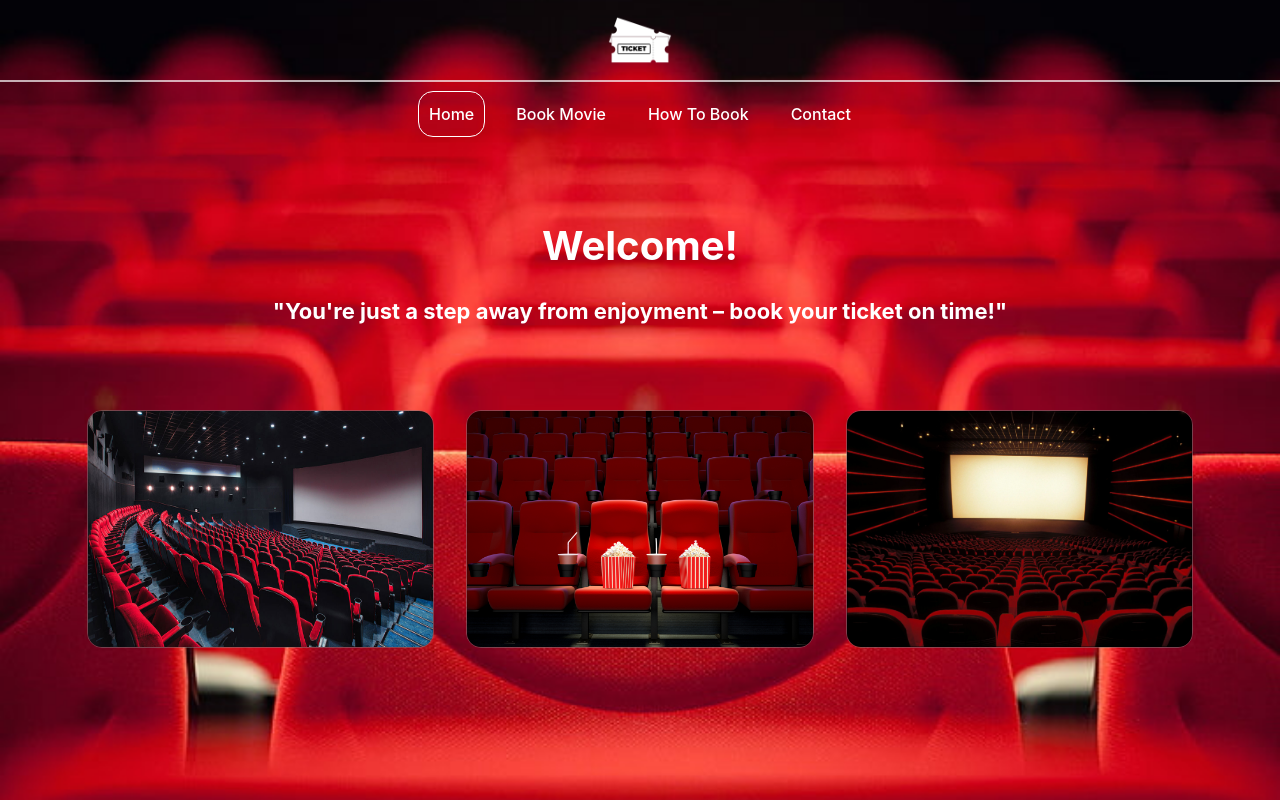
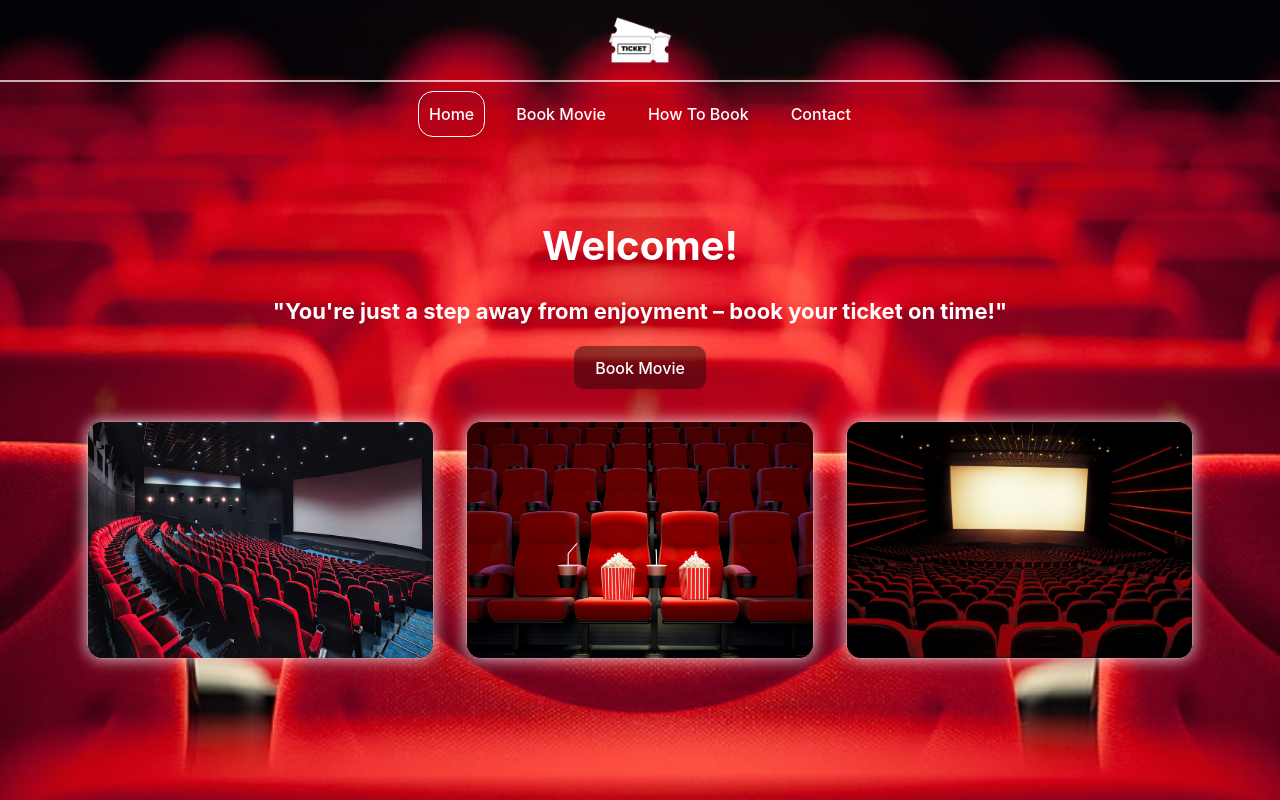
Before and after one commit to tatjana-jovicic/MovieTicketBooking, a React (Vite) app: page / in a window 1280 px wide. Built offline with nearby package versions, Linux system fonts and the light colour scheme.

Commit message:
add buttom Book Movie on Home Page

```diff
--- /dev/null
+++ b/src/components/Button/Button.css
@@ -0,0 +1,14 @@
+.button {
+  color: #ffffff;
+  background-color: rgba(45, 12, 12, 0.508);
+  border-radius: 10px;
+  cursor: pointer;
+  border: 2px solid transparent;
+}
+.button:hover {
+  border: 2px solid rgb(255, 255, 255);
+  background-color: transparent;
+  color: rgb(255, 255, 255);
+  font-weight: bold;
+  box-shadow: 0 0 10px 2px rgba(255, 255, 255, 0.7);
+}
--- /dev/null
+++ b/src/components/Button/Button.jsx
@@ -0,0 +1,10 @@
+import "./Button.css";
+
+const Button = ({ buttonText, handleButtonOnClick }) => {
+  return (
+    <button className="button" onClick={handleButtonOnClick}>
+      {buttonText}
+    </button>
+  );
+};
+export default Button;
--- a/src/features/Home/Home.css
+++ b/src/features/Home/Home.css
@@ -18,7 +18,7 @@
 
 .home_con_left {
   max-width: 900px;
-  padding: 5rem 1rem 2rem;
+  padding: 5rem 1rem 1rem;
   text-align: center;
 }
 
@@ -36,7 +36,7 @@
   width: 100%;
   display: flex;
   gap: 2rem;
-  padding: 2rem 1rem 1rem;
+  padding: 1rem;
   justify-content: center;
 }
 
@@ -44,7 +44,8 @@
   width: 30%;
   max-width: 350px;
   border-radius: 15px;
-  border: 1px solid rgba(128, 128, 128, 0.493);
+  border: 1px solid rgba(255, 255, 255, 0.493);
+  box-shadow: 0 0 15px 1px rgba(255, 255, 255, 0.7);
 }
 
 @media only screen and (max-width: 650px) {
--- a/src/features/Home/Home.jsx
+++ b/src/features/Home/Home.jsx
@@ -2,8 +2,16 @@ import "./Home.css";
 import Cinema1 from "../../assets/cinema1.jpg";
 import Cinema2 from "../../assets/cinema2.webp";
 import Cinema3 from "../../assets/cinema3.jpg";
+import Button from "../../components/Button/Button";
+import { useNavigate } from "react-router-dom";
 
 const Home = () => {
+  const router = useNavigate();
+
+  const handleClickButton = () => {
+    router("/book_movie");
+  };
+
   return (
     <div className="home_page">
       <div className="home_page_con">
@@ -12,6 +20,10 @@ const Home = () => {
           <h2>
             "You're just a step away from enjoyment – book your ticket on time!"
           </h2>
+          <Button
+            buttonText="Book Movie"
+            handleButtonOnClick={handleClickButton}
+          />
         </div>
         <div className="home_con_right">
           <img src={Cinema1} alt="img of cinema1" />
```
